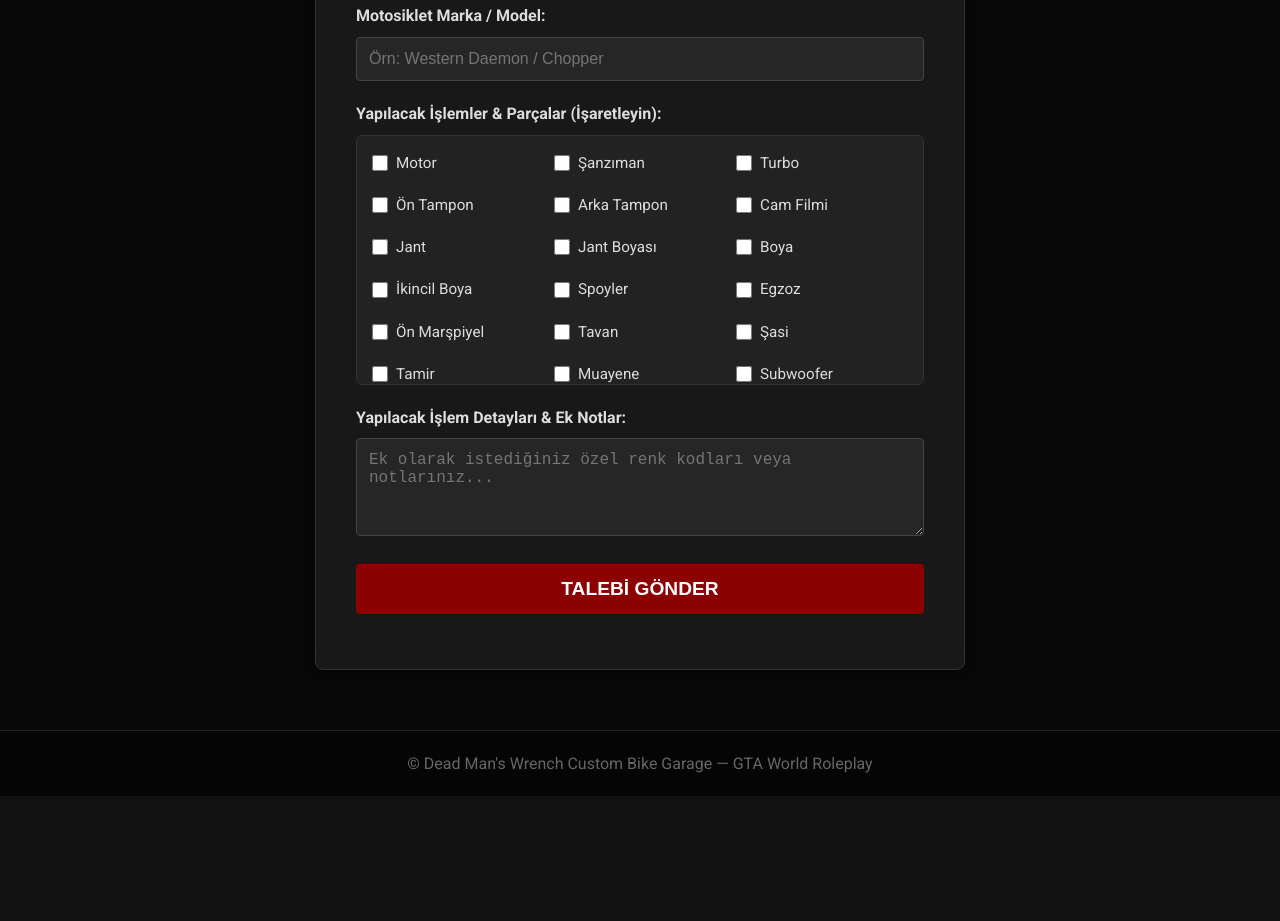
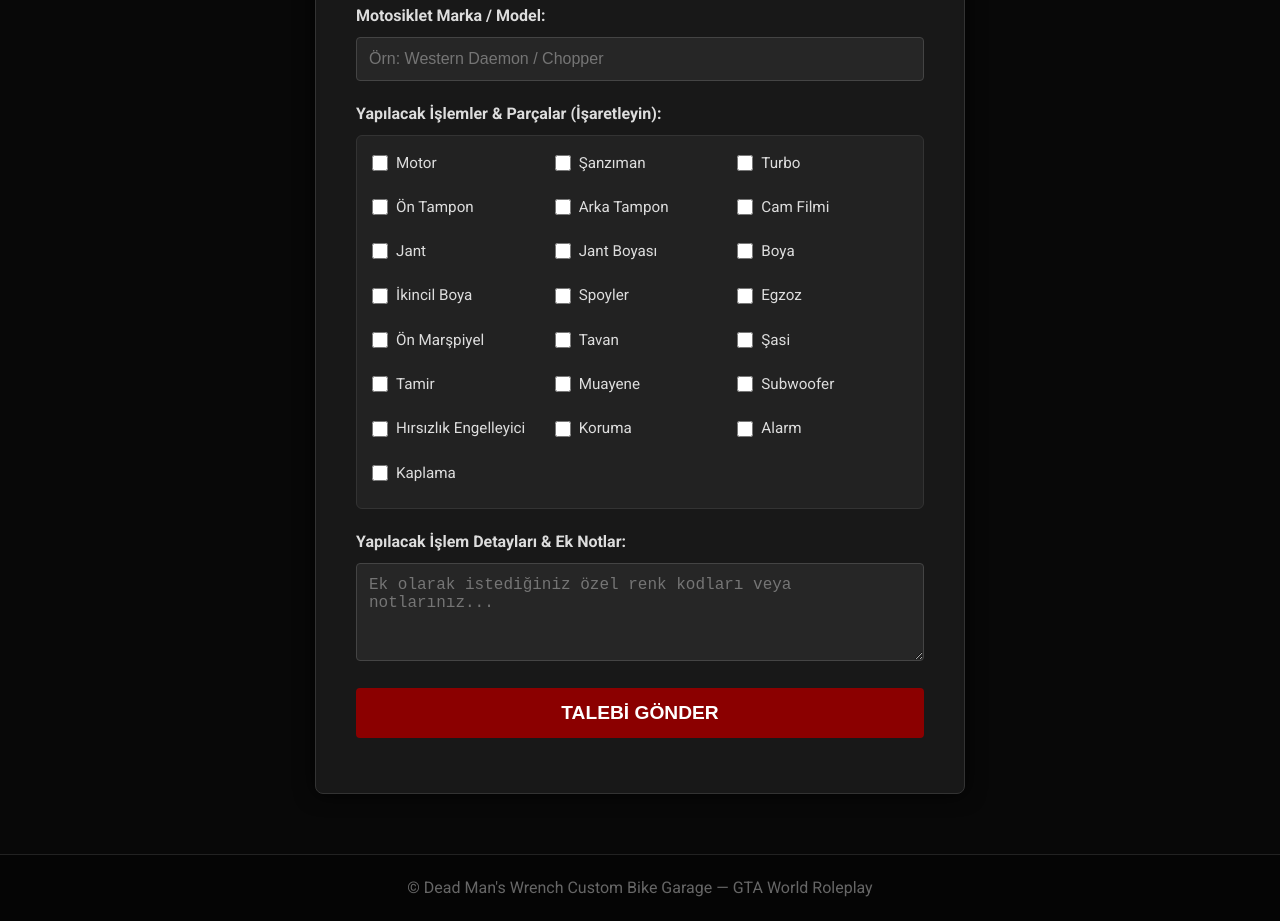
Before and after one commit to byr3dnk-create/deadmans-wrench, a plain HTML site: page index.html in a window 1280 px wide. Shown: the part 2869-3790 px from the top of the page. Before the commit the page ends 3665 px from the top, so only its background shows below. Drawn offline with nearby package versions, Linux system fonts and the light colour scheme.

Commit message:
Update style.css

```diff
--- a/style.css
+++ b/style.css
@@ -346,3 +346,14 @@ footer {
     color: #666;
     border-top: 1px solid #222;
 }
+.checkbox-grid {
+    display: grid;
+    grid-template-columns: repeat(auto-fill, minmax(140px, 1fr));
+    gap: 12px;
+    background: #222;
+    padding: 15px;
+    border-radius: 6px;
+    border: 1px solid #333;
+    max-height: none !important; /* Kaydırma çubuğunu kaldırır, hepsini gösterir */
+    overflow-y: visible !important;
+}
```
